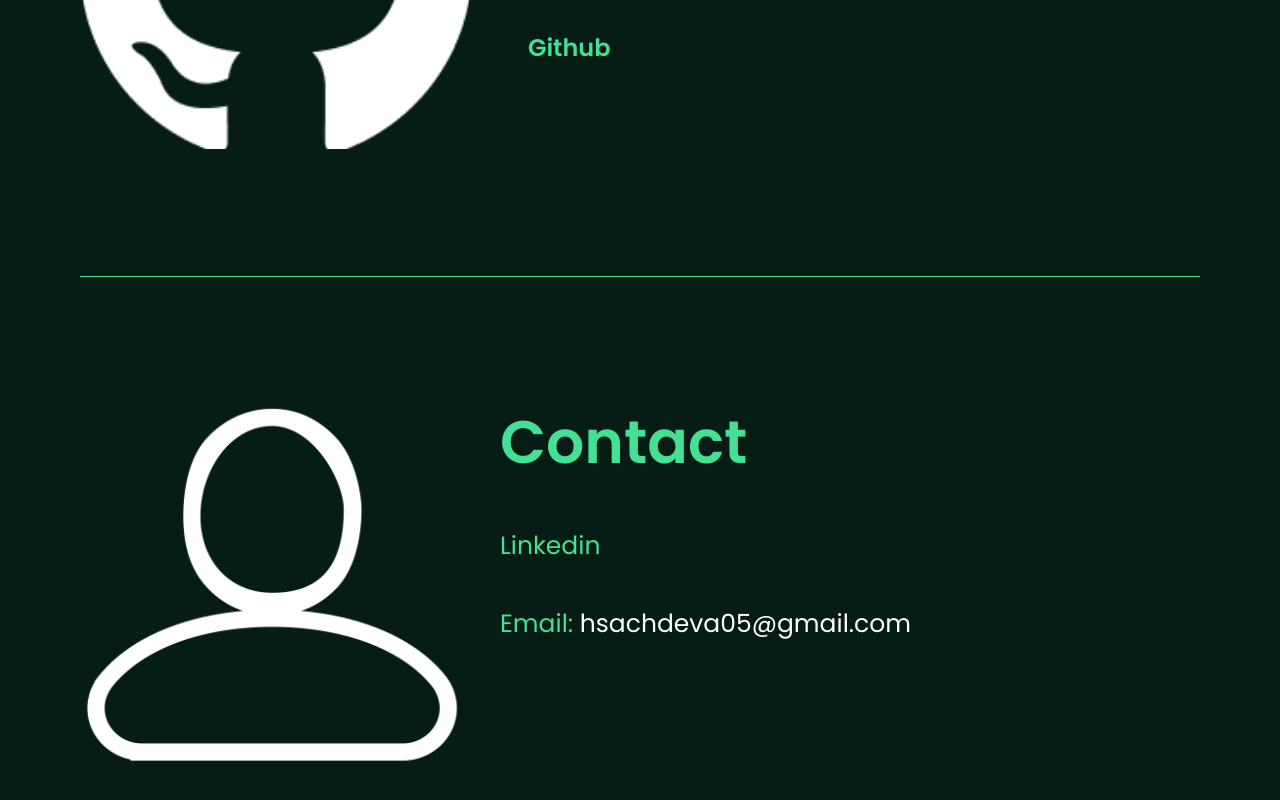
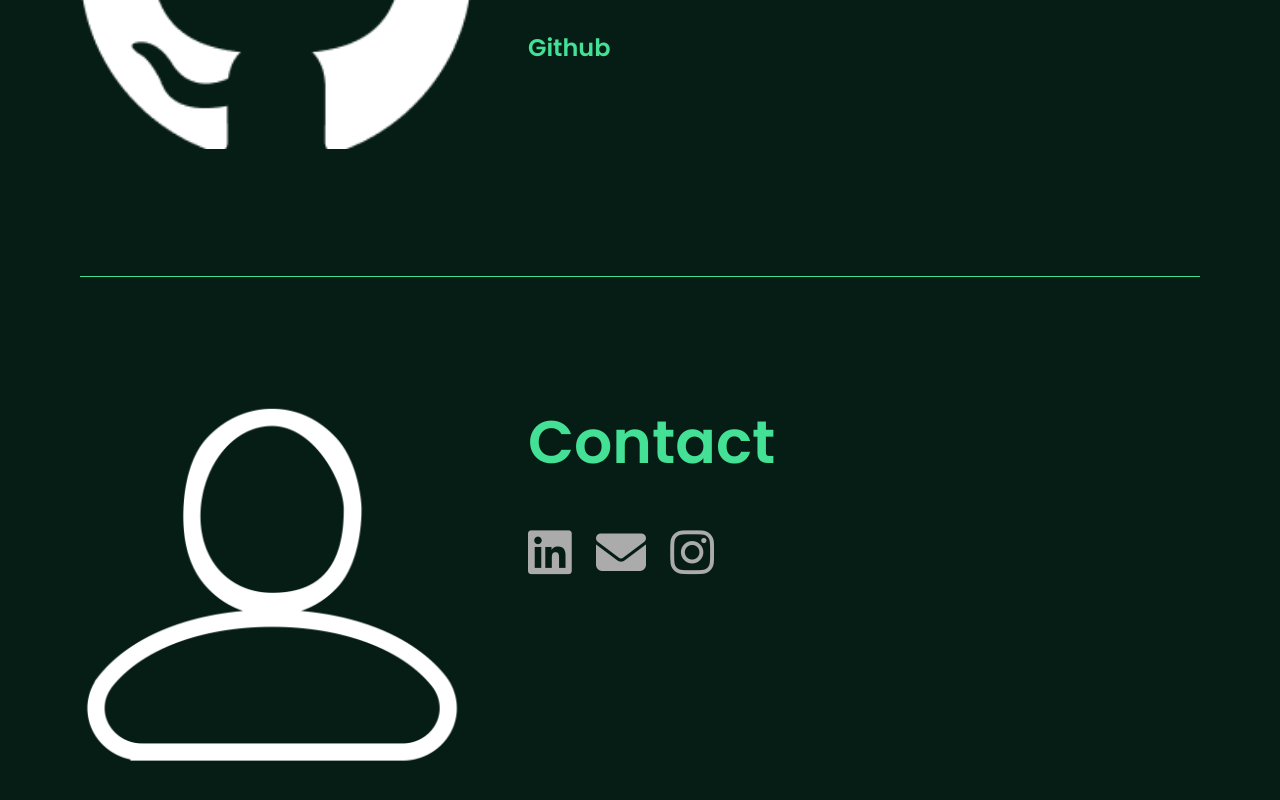
Before and after one commit to hxrdikk21/Portfolio-Website, a plain HTML site: page index.html in a window 1280 px wide. Shown: the part 1771-2571 px from the top of the page. Drawn offline with nearby package versions, Linux system fonts and the light colour scheme.

Commit message:
improved contacts

```diff
--- a/index.html
+++ b/index.html
@@ -8,6 +8,7 @@
     <link rel="preconnect" href="https://fonts.gstatic.com" crossorigin>
     <link href="https://fonts.googleapis.com/css2?family=Poppins:wght@400;600&display=swap" rel="stylesheet">
     <title>Hardik Sachdeva - Portfolio</title>
+    <link rel="stylesheet" href="https://cdnjs.cloudflare.com/ajax/libs/font-awesome/6.5.1/css/all.min.css">
     <link rel="stylesheet" href="style.css">
 </head>
 
@@ -58,7 +59,7 @@
                         <div class="tab-titles">
                             <p class="tab-links active-link " onclick="opentab('skills')">Skills</p>
 
-                            <p class="tab-links"onclick="opentab('education')">Education</p>
+                            <p class="tab-links" onclick="opentab('education')">Education</p>
                         </div>
                         <div class="tab-contents active-tab" id="skills">
                             <ul>
@@ -66,7 +67,7 @@
                                 <li><span>Video Editing</span><br>Premier Pro/After Effects</li>
                             </ul>
                         </div>
-                        <div class="tab-contents" id ='education'>
+                        <div class="tab-contents" id='education'>
                             <ul>
                                 <li><span>School</span><br>Sachdeva Public School</li>
                                 <li><span>Graduation</span><br>Delhi Technological University</li>
@@ -83,14 +84,20 @@
             <div class="container">
                 <div class="row">
                     <div class="proj-col-1">
-                        <img src="gh.png" >
+                        <img src="gh.png">
                     </div>
                     <div class="proj-col-2">
-                        <h1 class ="subtitle">Projects</h1>
-                        <p>Welcome to my projects section. Here you'll find highlights of my work, including Smart Image Studio, a dynamic application built with OpenCV that allows users to perform a wide range of real-time image processing operations. Additionally, this portfolio website itself is a project I built from the ground up, designed to be a clean, responsive, and effective showcase of my technical skills and creative work.</p>
+                        <h1 class="subtitle">Projects</h1>
+                        <p>Welcome to my projects section. Here you'll find highlights of my work, including Smart Image
+                            Studio, a dynamic application built with OpenCV that allows users to perform a wide range of
+                            real-time image processing operations. Additionally, this portfolio website itself is a
+                            project I built from the ground up, designed to be a clean, responsive, and effective
+                            showcase of my technical skills and creative work.</p>
                         <br>
                         <br>
-                        <div class="link"> <h2><a href="https://github.com/hxrdikk21" target="_blank">Github</a></h2></div>
+                        <div class="link">
+                            <h2><a href="https://github.com/hxrdikk21" target="_blank">Github</a></h2>
+                        </div>
                     </div>
                 </div>
             </div>
@@ -106,15 +113,18 @@
                     </div>
                     <div class="con-col-2">
                         <h1 class="subtitle">Contact</h1>
-                        <ul>
-                            <li><span><a href="https://www.linkedin.com/in/hxrdik-sachdeva/"target="_blank">Linkedin<a><span></li>
-                            <li><span>Email: </span>hsachdeva05@gmail.com</li>
-                        </ul>
+                        <div class="social-icons">
+                            <a href="https://www.linkedin.com/in/hxrdik-sachdeva/" target="_blank"><i
+                                    class="fa-brands fa-linkedin"></i></a>
+                            <a href="mailto:hsachdeva05@gmail.com"><i class="fa-solid fa-envelope"></i></a>
+                            <a href="https://www.instagram.com/hxrdik_sachdeva/" target="_blank"><i
+                                    class="fa-brands fa-instagram"></i></a>
+                        </div>
 
-                    </div>
                     </div>
                 </div>
             </div>
+        </div>
         </div>
 
 
@@ -122,11 +132,11 @@
         <script>
             var tablinks = document.getElementsByClassName("tab-links")
             var tabcontents = document.getElementsByClassName("tab-contents")
-            function opentab(tabname){
-                for(tablink of tablinks){
+            function opentab(tabname) {
+                for (tablink of tablinks) {
                     tablink.classList.remove("active-link");
                 }
-                for(tabcontent of tabcontents){
+                for (tabcontent of tabcontents) {
                     tabcontent.classList.remove("active-tab");
                 }
                 event.currentTarget.classList.add("active-link")
--- a/style.css
+++ b/style.css
@@ -1,4 +1,4 @@
- html{
+ html {
      scroll-behavior: smooth;
  }
 
@@ -219,13 +219,14 @@
  .con-col-2 {
      flex-basis: 60%;
  }
- .con-col-2 ul li{
+
+ .con-col-2 ul li {
      margin: 40px 0;
      font-size: 25px;
      list-style: none;
  }
 
- .con-col-2 ul li span{
+ .con-col-2 ul li span {
      color: rgb(68, 224, 149);
  }
 
@@ -233,7 +234,27 @@
      padding: 80px 80px;
  }
 
- .con-col-2 ul li span a{
+ .con-col-2 ul li span a {
      text-decoration: none;
      color: rgb(68, 224, 149);
  }
+
+ /* Social Icons */
+ .social-icons {
+     margin-top: 30px;
+ }
+
+ .social-icons a {
+     text-decoration: none;
+     font-size: 50px;
+     margin-right: 20px;
+     color: #ababab;
+     display: inline-block;
+     transition: transform 0.5s;
+ }
+
+ .social-icons a:hover {
+     color: rgb(68, 224, 149);
+     transform: translateY(-5px);
+     text-shadow: 0 0 10px rgb(68, 224, 149);
+ }
```
Lines whose indentation alone changed are shown as unchanged.
